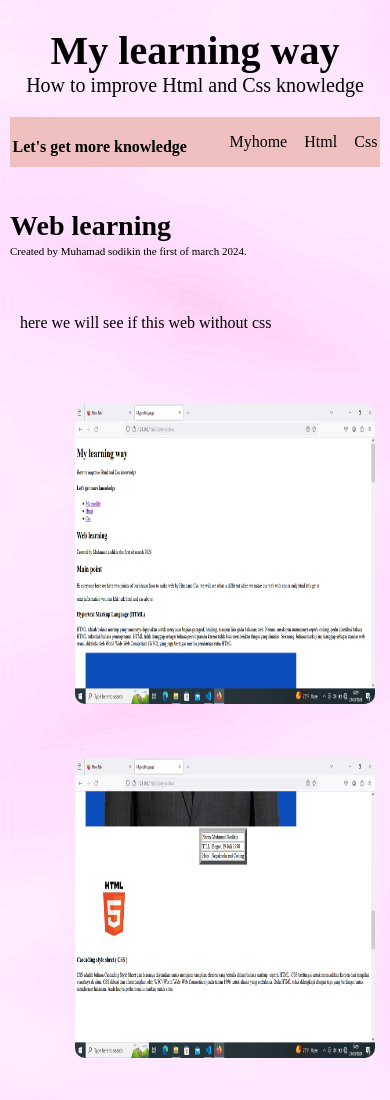
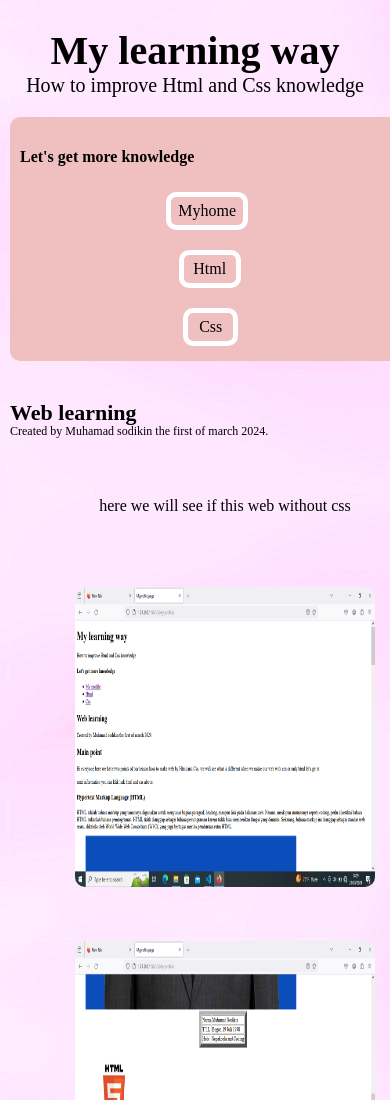
Before and after one commit to Dikin19/improve-html-css, a plain HTML site: page Html/index.html in a window 390 px wide. Shown: the top 1100 px of the page. Drawn offline with Linux system fonts and the light colour scheme; files whose address does not match are found by name; a web font is replaced by a local one.

Commit message:
styleCss

```diff
--- a/style.css
+++ b/style.css
@@ -23,34 +23,47 @@ header {
 /* !! Navbar */
 nav {
     display: flex;
-    justify-content: space-evenly;
+    justify-content: space-evenly; /* DIUBAH agar menu selalu di tengah */
     background-color: rgb(240, 192, 192);
-    height: 50px;
+    height: 60px;            /* Tinggi sedikit dinaikkan agar lebih enak dibaca */
     color: black;
-    margin-top: 10px;
-    border-radius: 10;
+    border-radius: 10px;     /* Diperbaiki: sebelumnya tidak ada satuan */
     margin: 10px;
-    flex: 1 100%;
+    padding: 0 20px;         /* DITAMBAHKAN: agar isi tidak mentok ke pinggir */
     position: sticky;
     top: 0;
+    z-index: 1000;           /* Agar navbar tetap di atas elemen lain saat discroll */
+    width: 100%;             /* DITAMBAHKAN: agar navbar isi penuh */
+    box-sizing: border-box;  /* DITAMBAHKAN: menghitung padding ke dalam */
 }
 
 nav ul {
     display: flex;
+    flex-wrap: wrap;             /* DITAMBAHKAN: agar jika sempit bisa turun */
     list-style: none;
-    width: 40%;
-    justify-content: space-between;
-}
-
-nav ul li a:hover {
-    color: white;
+    justify-content: center;
+    align-items: center;
+    gap: 20px;                   /* Jarak antar menu */
+    padding: 0;
+    margin: 0;
 }
 
 nav ul li a {
     color: black;
     text-decoration: none;
     font-size: 1em;
+    transition: color 0.3s ease;
+    border: 5px solid  white;
+    padding: 5px;
+    margin: 10px;
+    border-radius: 10px;
 }
+
+
+nav ul li a:hover {
+    color: white;
+}
+
 
 .content {
     padding: 10px;
@@ -134,29 +147,98 @@ aside figure img {
     margin: 10px auto;
 }
 
-@media all and ( min-width: 800px) {
+@media (max-width: 768px) {
+    nav {
+        flex-direction: column;
+        height: auto;
+        padding: 10px;
+    }
+
+    nav ul {
+        flex-direction: column;
+        gap: 10px;
+        align-items: center;
+        width: 100%;
+    }
+
+    nav ul li a {
+        width: 80%;               /* ✅ Supaya tidak penuh layar */
+        text-align: center;       /* ✅ Teks di tengah */
+        margin: 5px auto;         /* ✅ Jarak antar menu dan ke pinggir */
+        display: block;           /* ✅ Agar tiap menu di baris sendiri */
+    }
+}
+
+
+
+@media (max-width: 600px) {
+    nav ul {
+        flex-direction: column;         /* DITAMBAHKAN */
+        gap: 10px;                      /* DITAMBAHKAN */
+        align-items: center;            /* DITAMBAHKAN */
+    }
+
+    .wrapper {
+        flex-direction: column;         /* DITAMBAHKAN */
+        align-items: center;            /* DITAMBAHKAN */
+    }
+
+    .profile {
+        width: 90%;                     /* DITAMBAHKAN */
+    }
+
+    .content h2 {
+        font-size: 22px;                /* DITAMBAHKAN */
+    }
+
+    .content p {
+        font-size: 12px;                /* DITAMBAHKAN */
+    }
+
+    .footer {
+        font-size: 10px;                /* DITAMBAHKAN */
+    }
+}
+
+/* Tablet (601px–1024px) */
+@media (min-width: 601px) and (max-width: 1024px) {
+    nav ul {
+        flex-wrap: wrap;                /* DITAMBAHKAN */
+        justify-content: center;        /* DITAMBAHKAN */
+    }
+
+    .wrapper {
+        flex-wrap: wrap;                /* DITAMBAHKAN */
+    }
+
+    .profile {
+        flex: 1 1 50%;                  /* DITAMBAHKAN */
+    }
+
+    .aside1,
+    .aside2 {
+        flex: 1 1 45%;                  /* DITAMBAHKAN */
+    }
+}
+
+/* Laptop/PC (≥1025px) */
+@media (min-width: 1025px) {
+    .wrapper {
+        justify-content: space-between; /* DITAMBAHKAN */
+    }
+
     .profile {
         flex: 3;
+        order: 2;
     }
 
     .aside1 {
         order: 1;
+        flex: 1;
     }
+
     .aside2 {
-        order: 2;
-    }
-    .profile {
-        order: 2;
-    }
-    .aside11{
-        order: 1;
-    }
-    .aside21{
-        order: 1;
-    }
-}
-@media all and ( min-width: 800px) {
-    .aside {
+        order: 3;
         flex: 1;
     }
 }
```
Also changed, not shown: index.html (+9 -6 lines).
